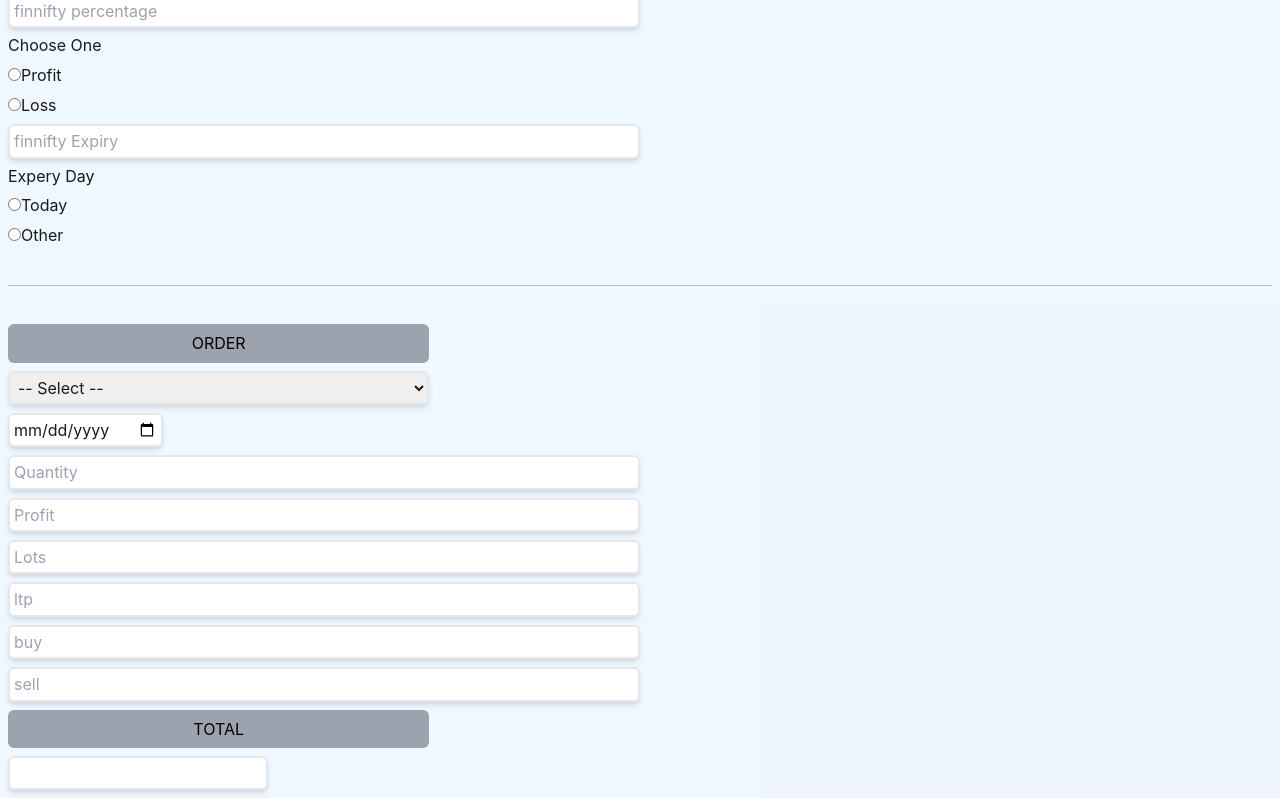
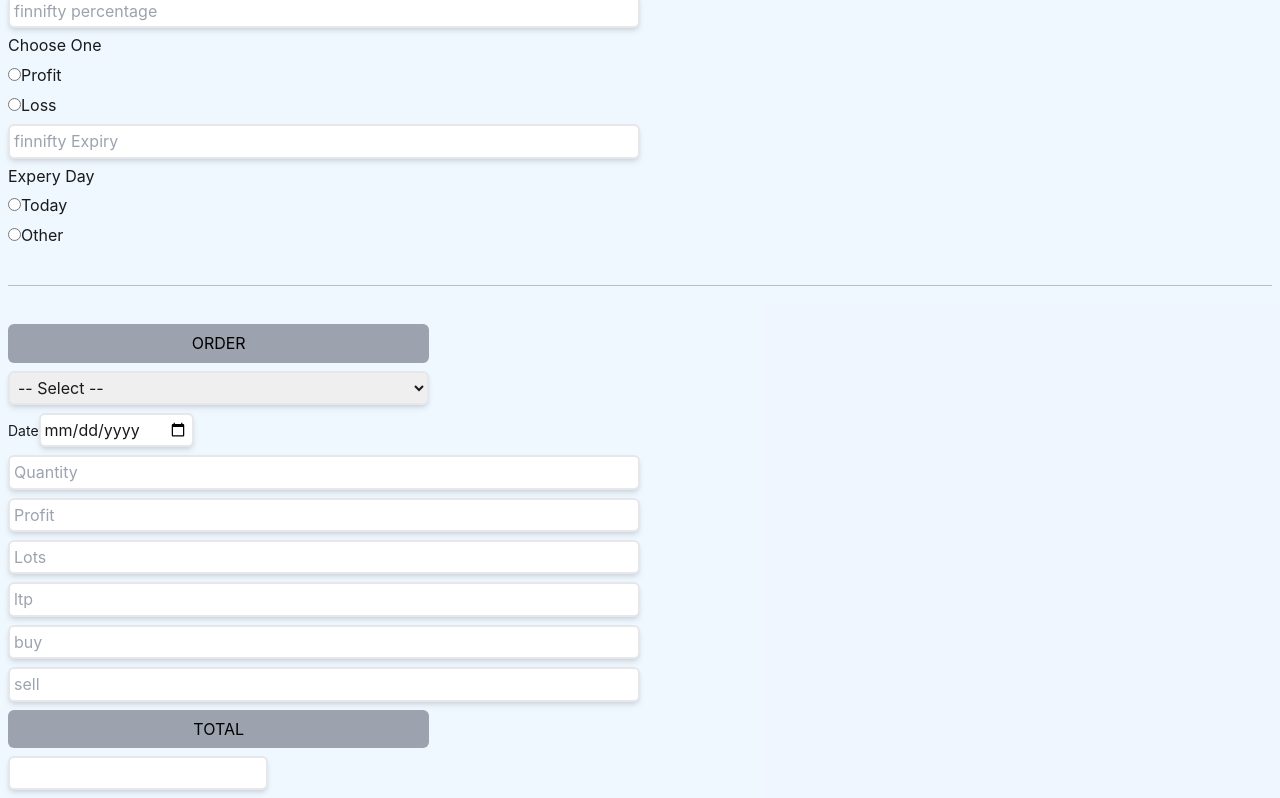
Before and after one commit to harsh8558/ANGEL_one_react, a React (Vite) app: page /edit in a window 1280 px wide. Shown: the part 967-1765 px from the top of the page. Built offline with nearby package versions, Linux system fonts and the light colour scheme.

Commit message:
date settingsdd

```diff
--- a/src/Component/DateEdit.jsx
+++ b/src/Component/DateEdit.jsx
@@ -22,6 +22,7 @@ const DateEdit = ({ formattedDate, setFormattedDate }) => {
 
   return (
     <div>
+      <label className="text-[14px]">Date</label>
       <input
         type="date"
         className="border-2 p-1  rounded-md shadow-md focus:outline-none focus:bg-green-100"
```
